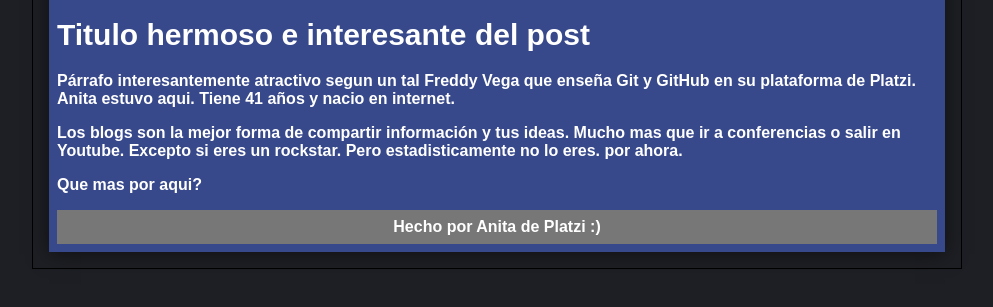
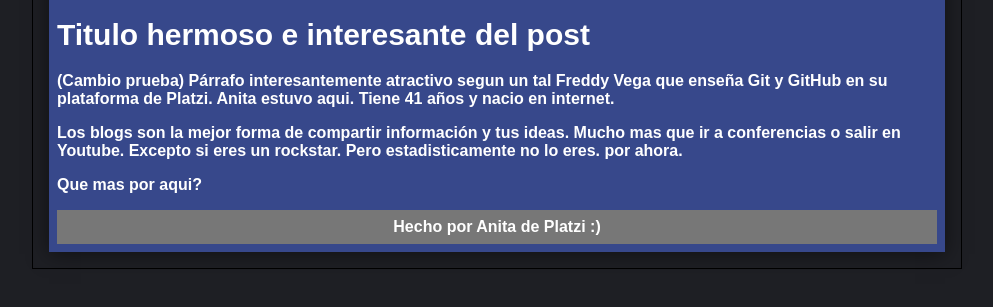
Before and after one commit to Jhosias07/pruebasGit2, a plain HTML site: page index.html in a window 1280 px wide. Shown: the part 45-352 px from the top of the page, without its empty margins (143-1136 px from the left). Drawn offline with Linux system fonts and the light colour scheme.

Commit message:
Agregado de cambio prueba

```diff
--- a/index.html
+++ b/index.html
@@ -22,7 +22,7 @@
                 Titulo hermoso e interesante del post
             </h1>
             <p>
-                P&aacute;rrafo interesantemente atractivo segun
+                (Cambio prueba) P&aacute;rrafo interesantemente atractivo segun
                 un tal Freddy Vega que enseña Git y GitHub
                 en su plataforma de Platzi.
                 Anita estuvo aqui. Tiene 41 años y nacio
```
